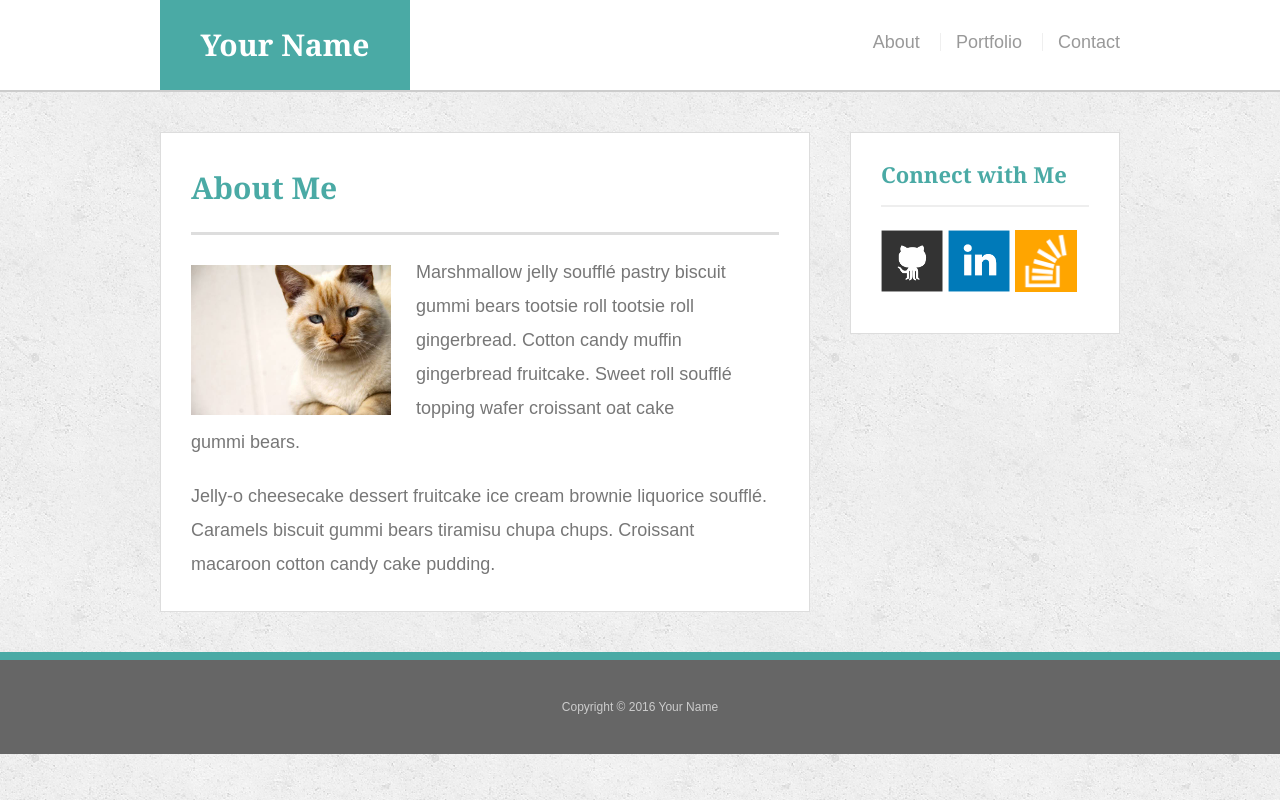
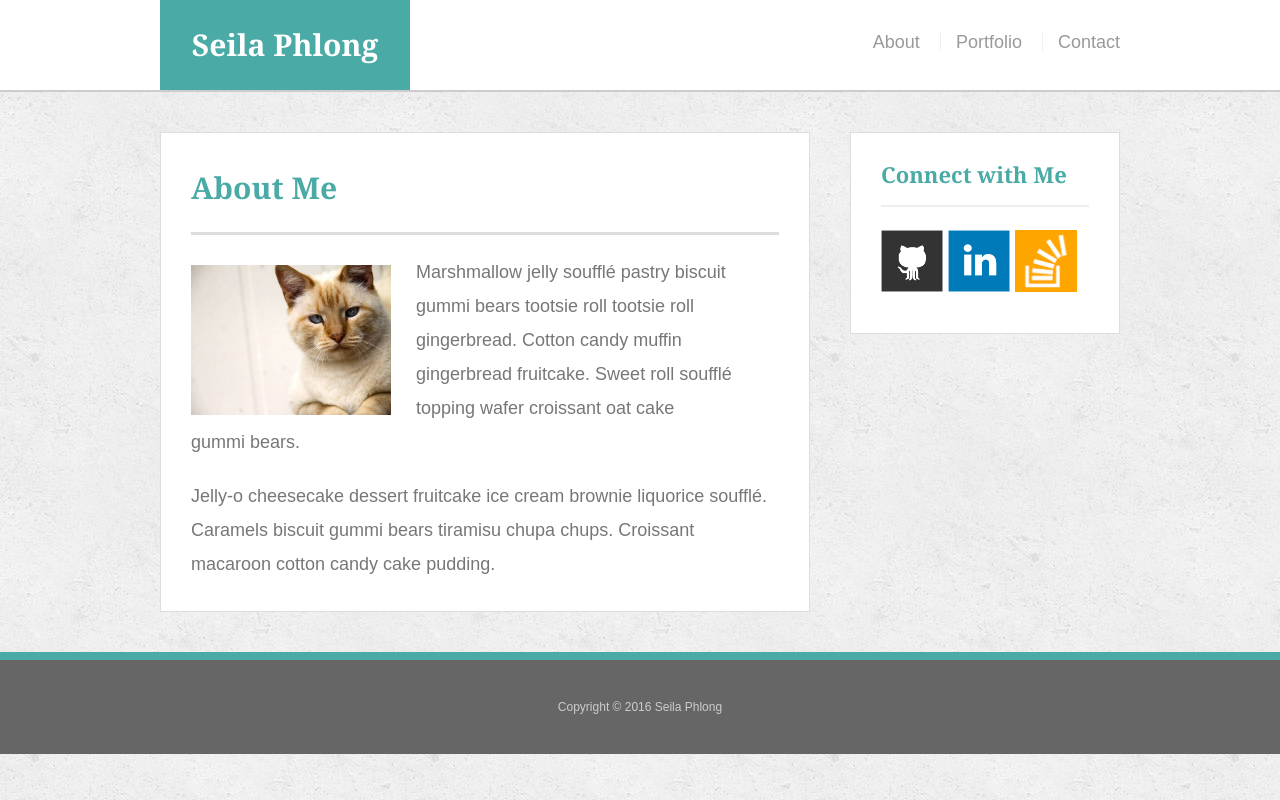
Before and after one commit to Phlongs/Responsive-Portfolio, a plain HTML site: page index.html in a window 1280 px wide. Drawn offline with Linux system fonts and the light colour scheme.

Commit message:
homework 2 update

```diff
--- a/index.html
+++ b/index.html
@@ -2,7 +2,7 @@
 <html lang="en-us">
 <head>
   <meta charset="UTF-8">
-  <title>About | Your Name</title>
+  <title>About | Seila Phlong</title>
   <meta name="viewport" content="width=device-width, initial-scale=1.0">
   <link rel="stylesheet" type="text/css" href="assets/css/reset.css">
   <link rel="stylesheet" type="text/css" href="assets/css/style.css">
@@ -10,7 +10,7 @@
 <body>
   <header id="masthead">
     <div class="container">
-      <a href="index.html" id="logo">Your Name</a>
+      <a href="index.html" id="logo">Seila Phlong</a>
       <nav>
         <a href="index.html">About</a>
         <a href="portfolio.html">Portfolio</a>
@@ -36,7 +36,7 @@
   </div>
   <footer>
     <div class="container">
-      Copyright &copy; 2016 Your Name
+      Copyright &copy; 2016 Seila Phlong
     </div>
   </footer>
 </body>
```
